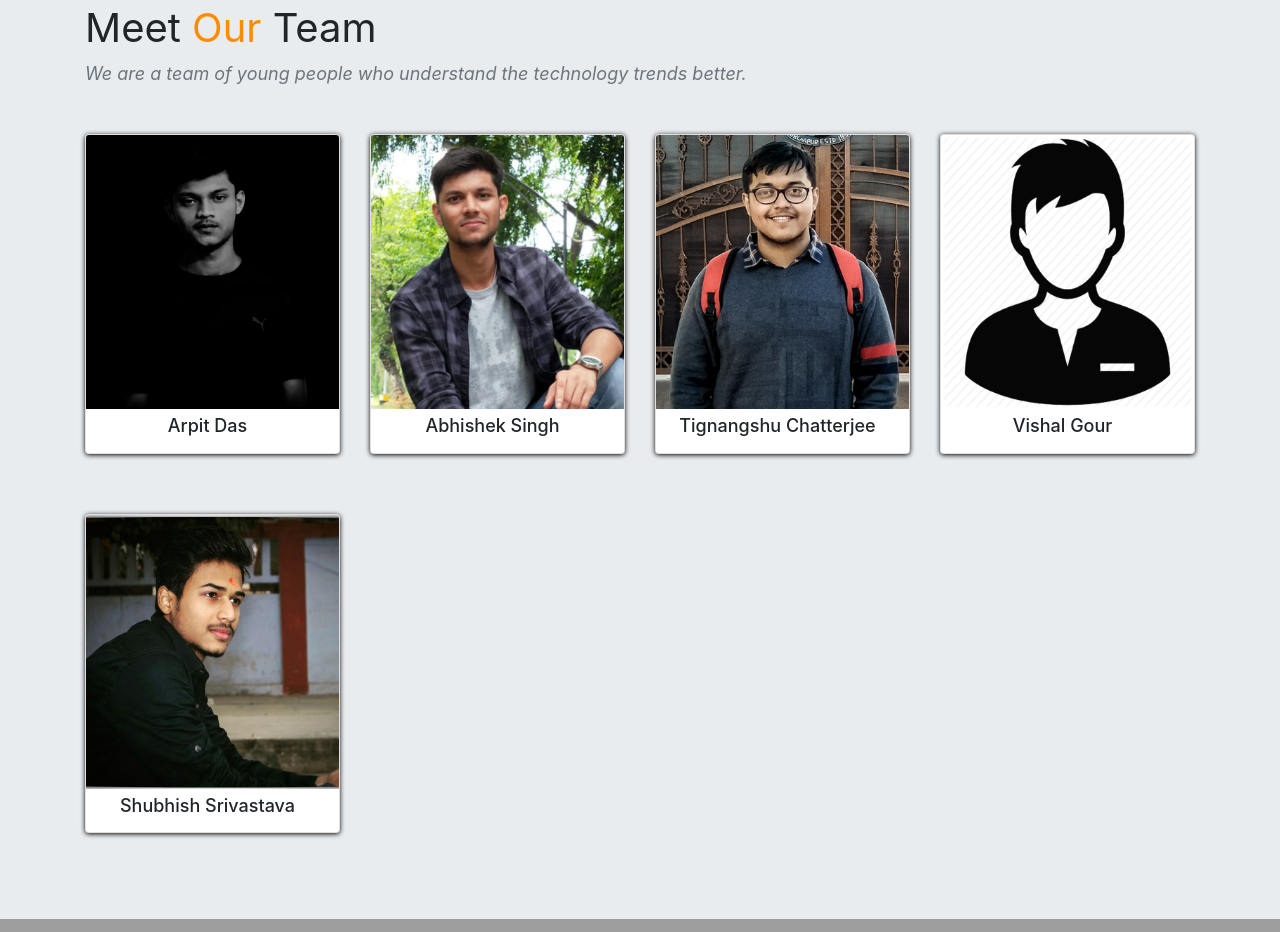
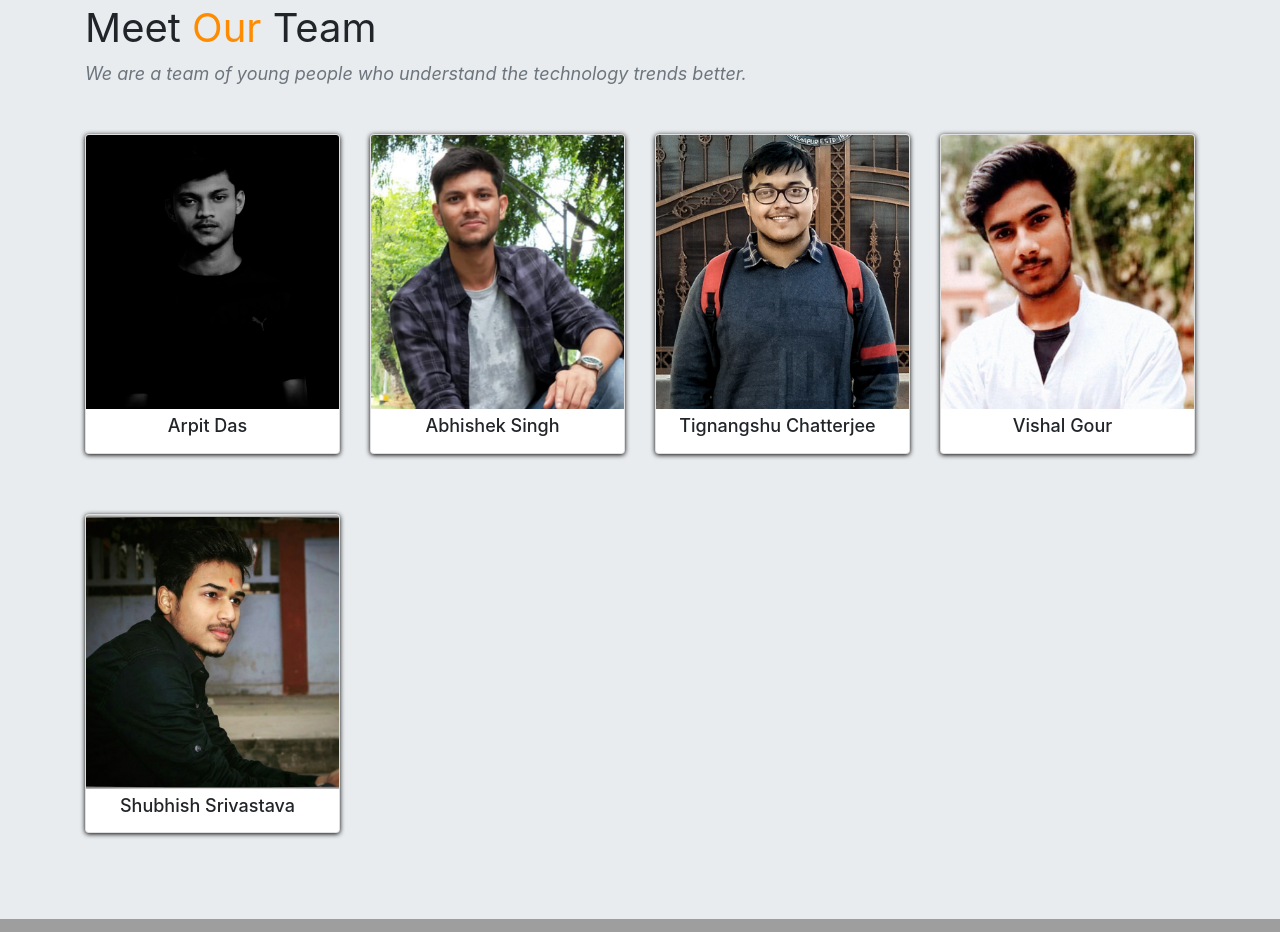
Before and after one commit to DecoderRony/FruitionTech-official, a plain HTML site: page index.html in a window 1280 px wide. Shown: the part 1131-2063 px from the top of the page. Drawn offline with nearby package versions, Linux system fonts and the light colour scheme; grey boxes are pictures that could not be loaded.

Commit message:
Final product

```diff
--- a/index.html
+++ b/index.html
@@ -97,7 +97,7 @@
                     <!--Vishal---->
                     <div class="col-lg-3 col-sm-12 col-md-3 img-sm">
                         <div class="card">
-                                <img class="card-img-top img" src="./images/avatar.png" alt="Card image">
+                                <img class="card-img-top img" src="./images/vishal.jpg" alt="Card image">
                                 <div class="card-body">
                                     <h4 class="card-title">Vishal Gour</h4>
                                 </div>
```
Also changed, not shown: images/vishal.jpg (added).
